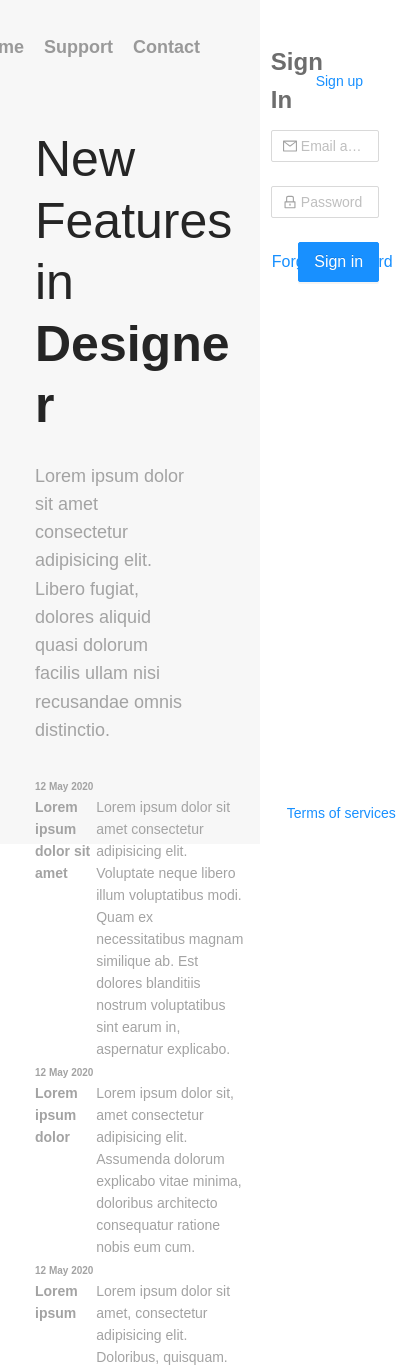
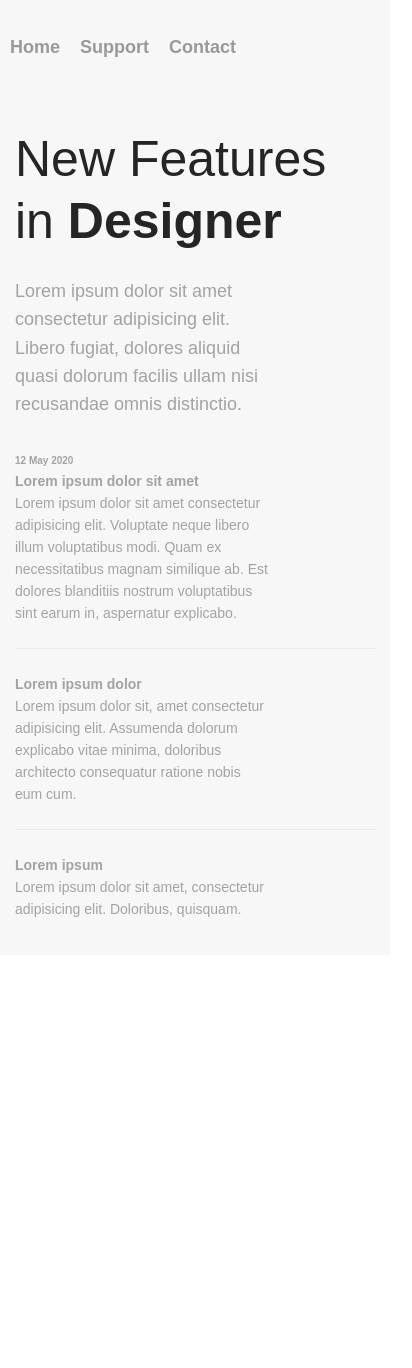
Before and after one commit to zbilalozgen/signin-page-demo, a React (Create React App) app: page / in a window 390 px wide. Shown: the whole page, 412 px wide, since content can reach past the window. After the commit the page ends 955 px from the top, so only its background shows below. Built offline with nearby package versions, Linux system fonts and the light colour scheme.

Commit message:
Mobile adaptive design and redux added for modal state management

```diff
--- a/package.json
+++ b/package.json
@@ -12,11 +12,15 @@
     "@types/node": "^12.0.0",
     "@types/react": "^16.9.0",
     "@types/react-dom": "^16.9.0",
+    "@types/react-redux": "^7.1.9",
     "antd": "^4.2.4",
     "craco-less": "^1.16.0",
+    "ismobilejs": "^1.1.1",
     "react": "^16.13.1",
     "react-dom": "^16.13.1",
+    "react-redux": "^7.2.0",
     "react-scripts": "3.4.1",
+    "redux": "^4.0.5",
     "typescript": "~3.7.2"
   },
   "scripts": {
--- a/src/App.js
+++ b/src/App.js
@@ -2,13 +2,11 @@ import React from 'react';
 import Container from './container/Container'
 import './App.less';
 
-//Antd components
-import { Row, Col } from 'antd'
 
 function App() {
   return (
     <div>
-      <Container/>
+        <Container/>
     </div>
   );
 }
--- a/src/App.less
+++ b/src/App.less
@@ -22,11 +22,19 @@ body {
     font-weight: bold;
     color: @menu-color;
   }
+
+  span {
+    margin: 0 10px;
+  }
+  @media screen and (max-width: 480px) {
+    justify-content: flex-start;
+    padding: 0;
+  }
 }
 
 .wrapper{
   &__left {
-  height: 100vh;
+  height: 100%;
   background-color: @background-color;
   }
 
@@ -36,7 +44,7 @@ body {
 }
 
 .content {
-  padding: 35px 15px 0 35px;
+  padding: 35px 15px 35px;
 
   &__heading {
     h1 {
--- a/src/components/CustomHeader.js
+++ b/src/components/CustomHeader.js
@@ -1,15 +1,37 @@
 import React from 'react'
+import {connect} from "react-redux";
 
-import { Layout } from 'antd'
+//Utility
+import isMobile from "ismobilejs"
+
+//Antd components
+import { Layout, Avatar } from 'antd'
+
+//Antd icons
+import { UserOutlined } from '@ant-design/icons';
+
+
 const { Header } = Layout
 
+function CustomHeader(props) {
+  const isMobileDevice = isMobile().phone
 
-export default function CustomHeader() {
   return (
     <Header className="header">
+      {!!isMobileDevice && <span onClick={() => props.handleModal(true)}><Avatar size="small" icon={<UserOutlined/>}/></span>}
       <a href="#">Home</a>
       <a href="#">Support</a>
       <a href="#">Contact</a>
     </Header>
   )
 }
+
+function mapDispatchToProps(dispatch) {
+  return {
+    handleModal: (isOpen) => {
+    dispatch({type: "HANDLE_MODAL", payload: isOpen})
+    }
+  }
+}
+
+export default connect(null,mapDispatchToProps)(CustomHeader)
--- /dev/null
+++ b/src/components/LoginDialog.js
@@ -0,0 +1,38 @@
+import React from 'react';
+import {connect} from "react-redux";
+//Custom componenets
+import LoginInputs from "./LoginInputs"
+
+//Antd components
+import {Modal} from 'antd'
+
+function LoginDialog({isOpen, handleModal}) {
+
+  return (
+    <>
+      <Modal
+        title="Sign In"
+        visible={isOpen}
+        footer={null}
+        onCancel={()=>handleModal(false)}
+      >
+        <LoginInputs/>
+      </Modal>
+    </>
+  );
+}
+
+function mapStateToProps(state) {
+  const {isOpen} = state
+  return {isOpen}
+}
+
+function mapDispatchToProps(dispatch) {
+  return {
+    handleModal: (isOpen) => {
+      dispatch({type: "HANDLE_MODAL", payload: isOpen})
+    }
+  }
+}
+
+export default connect(mapStateToProps,mapDispatchToProps)(LoginDialog)
--- /dev/null
+++ b/src/components/LoginInputs.js
@@ -0,0 +1,68 @@
+import React from 'react';
+import {Button, Col, Form, Input, Row} from "antd";
+import {LockOutlined, MailOutlined} from "@ant-design/icons";
+
+//Form layout
+const formItemLayout = {
+  wrapperCol: { span: 24 },
+}
+const buttonLayout = {
+  wrapperCol: { span: 24 }
+}
+
+function LoginInputs(props) {
+  const [form] = Form.useForm();
+  const onFinish = (values) => {
+    console.log('Received values of form: ', values)
+  }
+
+  return (
+    <Form
+      name="login-form"
+      style={{ marginTop: '10%' }}
+      {...formItemLayout}
+      layout={'horizontal'}
+      form={form}
+      onFinish={onFinish}
+    >
+      <Form.Item
+        name="email"
+        rules={[
+          {
+            type: 'email',
+            message: 'Please enter a valid email',
+          },
+          {
+            required: true,
+            message: 'Please enter your email!',
+          },
+        ]}
+        hasFeedback={true}
+      >
+        <Input prefix={<MailOutlined className="site-form-item-icon" />} placeholder="Email adress" />
+      </Form.Item>
+      <Form.Item
+        name="password"
+        rules={[{ required: true, message: 'Please enter your password!' }]}
+      >
+        <Input
+          prefix={<LockOutlined className="site-form-item-icon" />}
+          type="password"
+          placeholder="Password"
+        />
+      </Form.Item>
+      <Form.Item {...buttonLayout} className="form__buttons">
+        <Row>
+          <Col className="form__buttons__forgot" span={12}>
+            <Button size="large" type="link">Forgot Password</Button>
+          </Col>
+          <Col className="form__buttons__signin" span={12}>
+            <Button size="large" type="primary" htmlType="submit">Sign in</Button>
+          </Col>
+        </Row>
+      </Form.Item>
+    </Form>
+  );
+}
+
+export default LoginInputs;
--- a/src/components/MainContent.js
+++ b/src/components/MainContent.js
@@ -1,5 +1,5 @@
 import React from 'react'
-import { Row, Col, Typography, Layout } from 'antd'
+import { Row, Col, Typography, Layout, Divider } from 'antd'
 import content from '../content-img.png'
 
 
@@ -32,33 +32,25 @@ export default function MainContent() {
             </Col>
           </Row>
           <Row>
-            <Col span={7}>
+            <Col xs={24} lg={7}>
               <Text strong={true}>Lorem ipsum dolor sit amet</Text>
             </Col>
             <Col span={17}>
               <Text>Lorem ipsum dolor sit amet consectetur adipisicing elit. Voluptate neque libero illum voluptatibus modi. Quam ex necessitatibus magnam similique ab. Est dolores blanditiis nostrum voluptatibus sint earum in, aspernatur explicabo.</Text>
             </Col>
           </Row>
+          <Divider/>
           <Row>
-            <Col span={24}>
-              <Text strong={true} style={{ fontSize: '10px' }}>12 May 2020</Text>
-            </Col>
-          </Row>
-          <Row>
-            <Col span={7}>
+            <Col xs={24} lg={7}>
               <Text strong={true}>Lorem ipsum dolor</Text>
             </Col>
             <Col span={17}>
               <Text>Lorem ipsum dolor sit, amet consectetur adipisicing elit. Assumenda dolorum explicabo vitae minima, doloribus architecto consequatur ratione nobis eum cum.</Text>
             </Col>
           </Row>
+          <Divider/>
           <Row>
-            <Col span={24}>
-              <Text strong={true} style={{ fontSize: '10px' }}>12 May 2020</Text>
-            </Col>
-          </Row>
-          <Row>
-            <Col span={7}>
+            <Col xs={24} lg={7}>
               <Text strong={true}>Lorem ipsum</Text>
             </Col>
             <Col span={17}>
--- a/src/components/SideForm.js
+++ b/src/components/SideForm.js
@@ -1,29 +1,17 @@
 import React from 'react'
 
 //Antd Components
-import { Layout, Form, Input, Button, Row, Col, Typography } from 'antd'
-
-//Antd Icons
-import { MailOutlined, LockOutlined } from '@ant-design/icons'
+import { Layout, Button, Row, Col, Typography } from 'antd'
+import LoginInputs from "./LoginInputs";
 
 //Antd Subcomponents
 const { Sider } = Layout
 const { Text } = Typography
 
-//Form layout
-const formItemLayout = {
-  wrapperCol: { span: 24 },
-}
-const buttonLayout = {
-  wrapperCol: { span: 24 }
-}
+
 
 
 export default function SideForm() {
-  const [form] = Form.useForm();
-  const onFinish = (values) => {
-    console.log('Received values of form: ', values);
-  };
 
 
   return (
@@ -38,51 +26,7 @@ export default function SideForm() {
               <Button type="link">Sign up</Button>
             </Col>
           </Row>
-          <Form
-            name="login-form"
-            style={{ marginTop: '10%' }}
-            {...formItemLayout}
-            layout={'horizontal'}
-            form={form}
-            onFinish={onFinish}
-          >
-            <Form.Item
-              name="email"
-              rules={[
-                {
-                  type: 'email',
-                  message: 'Please enter a valid email',
-                },
-                {
-                  required: true,
-                  message: 'Please enter your email!',
-                },
-              ]}
-              hasFeedback={true}
-            >
-              <Input prefix={<MailOutlined className="site-form-item-icon" />} placeholder="Email adress" />
-            </Form.Item>
-            <Form.Item
-              name="password"
-              rules={[{ required: true, message: 'Please enter your password!' }]}
-            >
-              <Input
-                prefix={<LockOutlined className="site-form-item-icon" />}
-                type="password"
-                placeholder="Password"
-              />
-            </Form.Item>
-            <Form.Item {...buttonLayout} className="form__buttons">
-              <Row>
-                <Col className="form__buttons__forgot" span={12}>
-                  <Button size="large" type="link">Forgot Password</Button>
-                </Col>
-                <Col className="form__buttons__signin" span={12}>
-                  <Button size="large" type="primary" htmlType="submit">Sign in</Button>
-                </Col>
-              </Row>
-            </Form.Item>
-          </Form>
+            <LoginInputs/>
           <Row className="form__disclaimer">
             <Col>
               <Button type="link">Terms of services</Button>
--- a/src/container/Container.js
+++ b/src/container/Container.js
@@ -3,18 +3,22 @@ import CustomHeader from '../components/CustomHeader.js'
 import MainContent from '../components/MainContent.js'
 import SideForm from '../components/SideForm.js'
 
+//Utility
+import isMobile from "ismobilejs"
 
 //Antd components
 import { Row, Col } from 'antd'
+import LoginDialog from "../components/LoginDialog"
 
-export default function Container() {
+function Container() {
+  const isMobileDevice = isMobile().phone
   return (
     <div>
       <Row>
-        <Col className="wrapper__left" span={16}>
+        <Col className="wrapper__left" xs={24} lg={16}>
           <Row>
             <Col span={24}>
-              <CustomHeader />
+              <CustomHeader/>
             </Col>
           </Row>
           <Row>
@@ -23,7 +27,7 @@ export default function Container() {
             </Col>
           </Row>
         </Col>
-        <Col span={8}>
+        <Col xs={0} lg={8}>
           <Row className="wrapper__right">
             <Col offset={2} span={20}>
               <SideForm />
@@ -31,6 +35,17 @@ export default function Container() {
           </Row>
         </Col>
       </Row>
+      {isMobileDevice &&
+      <Row>
+        <Col offset={2} span={20}>
+          <LoginDialog/>
+        </Col>
+      </Row>
+      }
     </div>
   )
 }
+
+
+
+export default Container
--- a/src/index.tsx
+++ b/src/index.tsx
@@ -3,9 +3,16 @@ import ReactDOM from 'react-dom';
 import './index.css';
 import App from './App.js';
 import * as serviceWorker from './serviceWorker';
+import {Provider} from "react-redux";
+import {createStore} from 'redux';
+import reducer from "./redux/reducer";
+
+const store = createStore(
+    reducer
+)
 
 ReactDOM.render(
-    <App />,
+    <Provider store={store}><App /></Provider>,
   document.getElementById('root')
 );
 
--- /dev/null
+++ b/src/redux/reducer.js
@@ -0,0 +1,17 @@
+const initialState = {
+  isOpen: false
+}
+
+function reducer(state= initialState, action) {
+  switch (action.type) {
+    case "HANDLE_MODAL":
+      return {
+        ...state,
+        isOpen: action.payload
+      }
+    default:
+      return state
+  }
+}
+
+export default reducer
```
Also changed, not shown: 1 other file (tests, documents, lock files or other folders).
